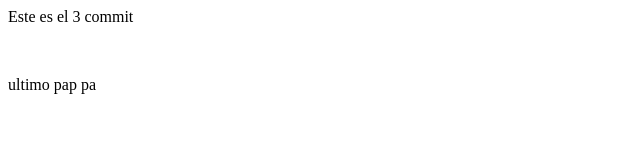
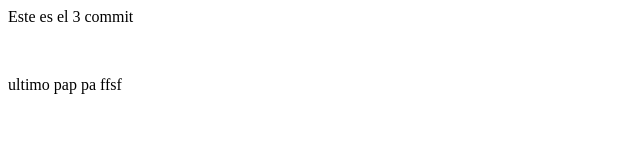
Before and after one commit to anthnnyldev/html, a plain HTML site: page index.html in a window 1280 px wide. Shown: the full height of the page, 0-640 px from the left. Drawn offline with Linux system fonts and the light colour scheme.

Commit message:
xvcscsvv

```diff
--- a/index.html
+++ b/index.html
@@ -9,6 +9,6 @@
       <br>
 
 
-      <p>ultimo pap pa </p>
+      <p>ultimo pap pa ffsf</p>
 </body>
 </html>
```
